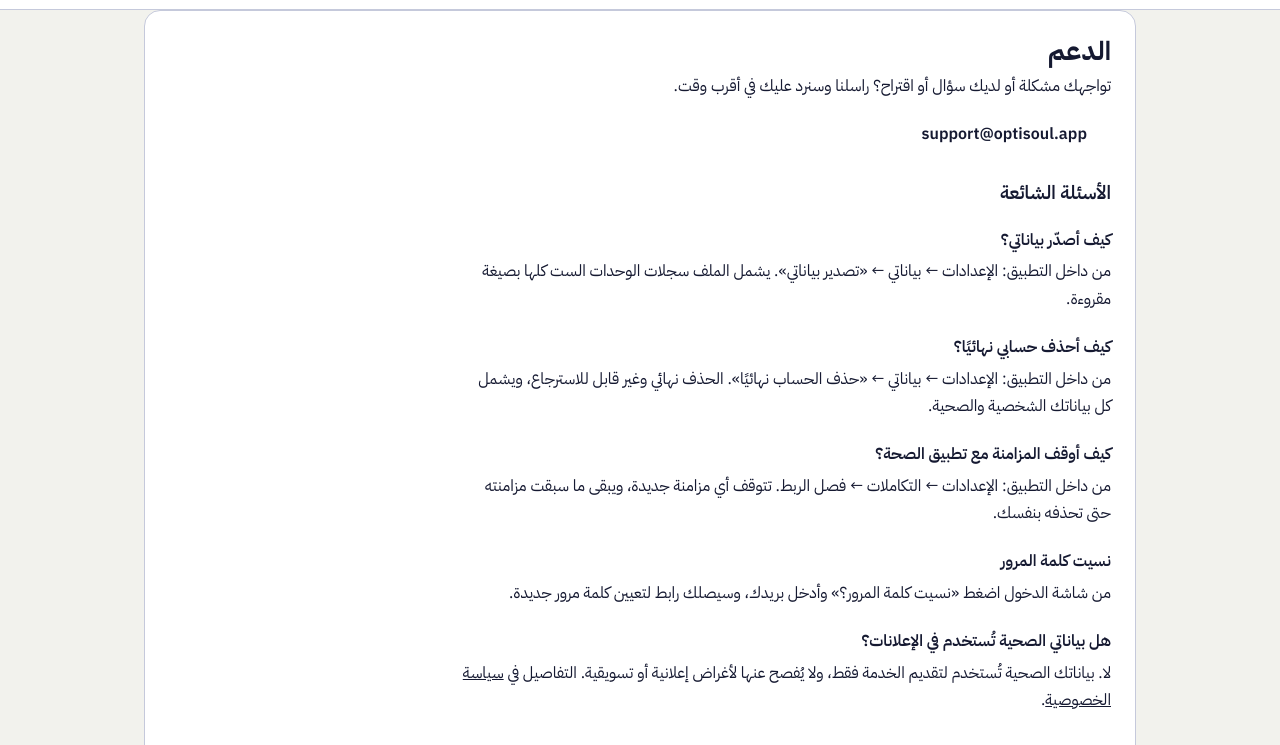
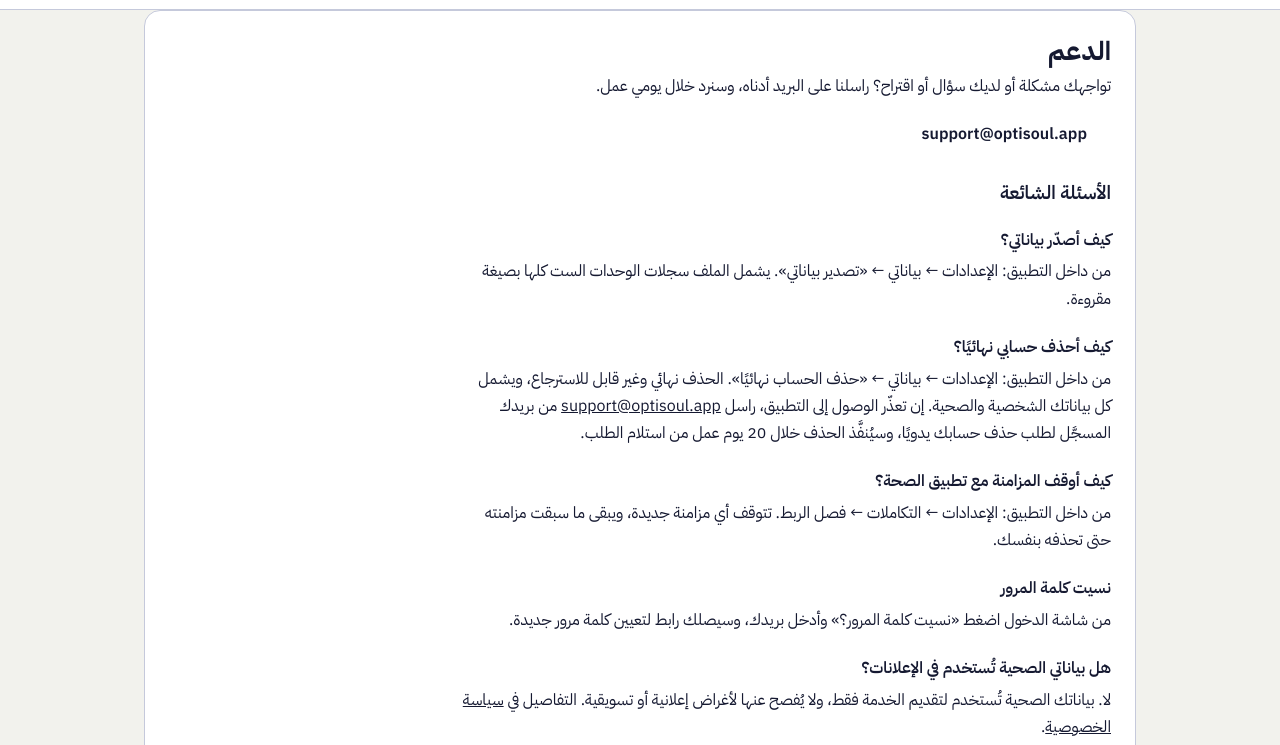
Before and after one commit to abhammad96/optisoul-site, a plain HTML site: page support.html in a window 1280 px wide. Shown: the part 55-800 px from the top of the page. Drawn offline with Linux system fonts and the light colour scheme.

Commit message:
site: state response time and email fallback for account deletion
support.html already named the in-app path (Settings > My Data >
"Permanently delete account") but gave no timeframe for support replies
and no fallback if a user can't reach the app. Add an explicit 2-business-day
reply commitment and an email-based deletion request route (20 business
days), consistent with the reply times already used in privacy.html.

Co-Authored-By: Claude Sonnet 5 <noreply@anthropic.com>
Claude-Session: https://claude.ai/code/session_01V8F8TrW4zk8U4m1fFcyEPc

```diff
--- a/support.html
+++ b/support.html
@@ -82,7 +82,7 @@
 <!-- ==================== العربية ==================== -->
 <article class="card" data-ar>
   <h1>الدعم</h1>
-  <p>تواجهك مشكلة أو لديك سؤال أو اقتراح؟ راسلنا وسنرد عليك في أقرب وقت.</p>
+  <p>تواجهك مشكلة أو لديك سؤال أو اقتراح؟ راسلنا على البريد أدناه، وسنرد خلال يومي عمل.</p>
   <p><a class="btn ltr" href="mailto:support@optisoul.app">support@optisoul.app</a></p>
 
   <h2>الأسئلة الشائعة</h2>
@@ -91,7 +91,7 @@
   <p>من داخل التطبيق: الإعدادات ← بياناتي ← «تصدير بياناتي». يشمل الملف سجلات الوحدات الست كلها بصيغة مقروءة.</p>
 
   <h3>كيف أحذف حسابي نهائيًا؟</h3>
-  <p>من داخل التطبيق: الإعدادات ← بياناتي ← «حذف الحساب نهائيًا». الحذف نهائي وغير قابل للاسترجاع، ويشمل كل بياناتك الشخصية والصحية.</p>
+  <p>من داخل التطبيق: الإعدادات ← بياناتي ← «حذف الحساب نهائيًا». الحذف نهائي وغير قابل للاسترجاع، ويشمل كل بياناتك الشخصية والصحية. إن تعذّر الوصول إلى التطبيق، راسل <a class="ltr" href="mailto:support@optisoul.app">support@optisoul.app</a> من بريدك المسجَّل لطلب حذف حسابك يدويًا، وسيُنفَّذ الحذف خلال 20 يوم عمل من استلام الطلب.</p>
 
   <h3>كيف أوقف المزامنة مع تطبيق الصحة؟</h3>
   <p>من داخل التطبيق: الإعدادات ← التكاملات ← فصل الربط. تتوقف أي مزامنة جديدة، ويبقى ما سبقت مزامنته حتى تحذفه بنفسك.</p>
@@ -113,7 +113,7 @@
 <!-- ==================== English ==================== -->
 <article class="card" data-en hidden>
   <h1>Support</h1>
-  <p>Having a problem, a question, or a suggestion? Get in touch and we'll get back to you as soon as we can.</p>
+  <p>Having a problem, a question, or a suggestion? Email us below and we'll reply within 2 business days.</p>
   <p><a class="btn" href="mailto:support@optisoul.app">support@optisoul.app</a></p>
 
   <h2>Frequently asked questions</h2>
@@ -122,7 +122,7 @@
   <p>In the app: Settings &rsaquo; My Data &rsaquo; "Export my data". The file covers the records of all six modules in a legible format.</p>
 
   <h3>How do I permanently delete my account?</h3>
-  <p>In the app: Settings &rsaquo; My Data &rsaquo; "Permanently delete account". Deletion is permanent and irreversible, and covers all your personal and health data.</p>
+  <p>In the app: Settings &rsaquo; My Data &rsaquo; "Permanently delete account". Deletion is permanent and irreversible, and covers all your personal and health data. If you can't access the app, email <a href="mailto:support@optisoul.app">support@optisoul.app</a> from your registered address to request manual deletion; it will be completed within 20 business days of receiving the request.</p>
 
   <h3>How do I stop syncing with the Health app?</h3>
   <p>In the app: Settings &rsaquo; Integrations &rsaquo; Disconnect. No further synchronization occurs; previously synced data remains until you delete it yourself.</p>
```
